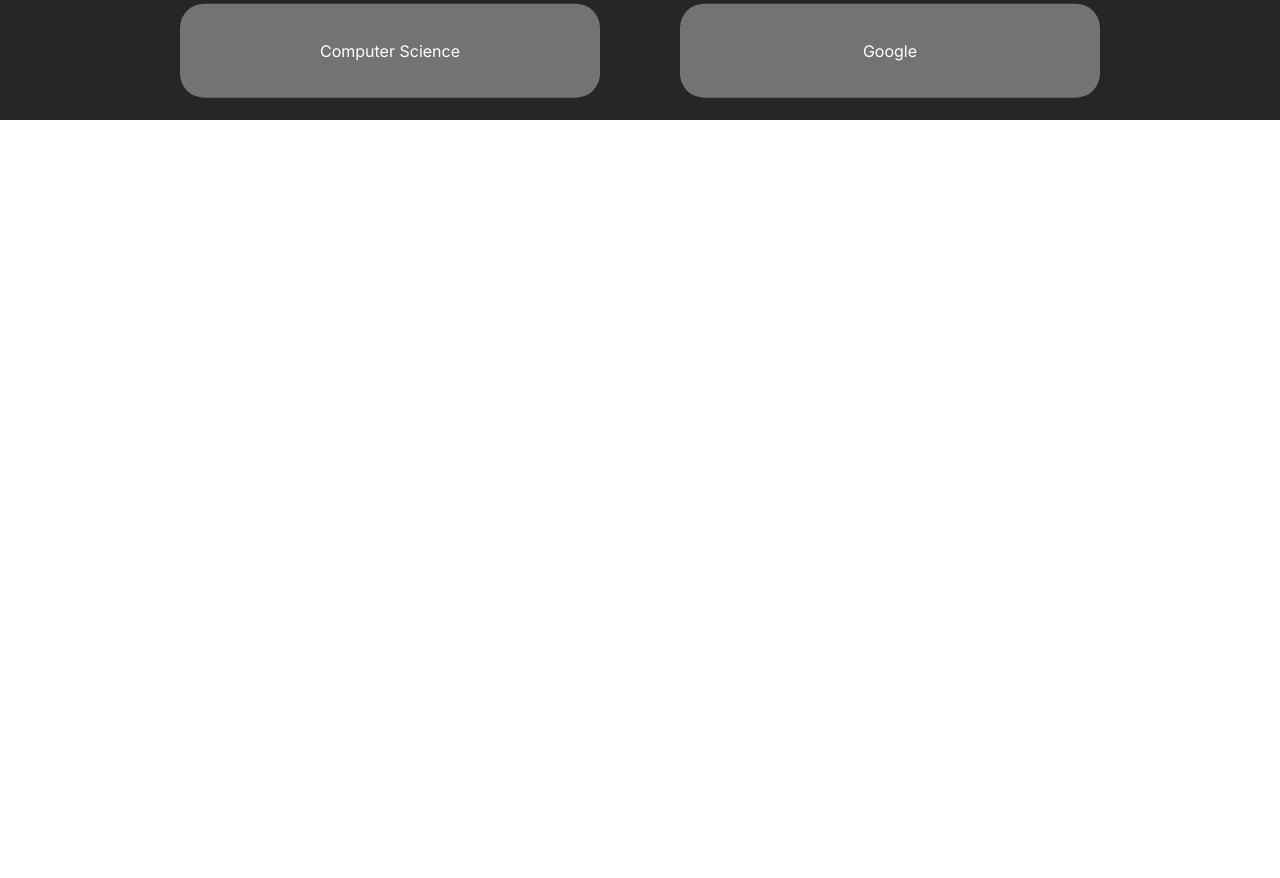
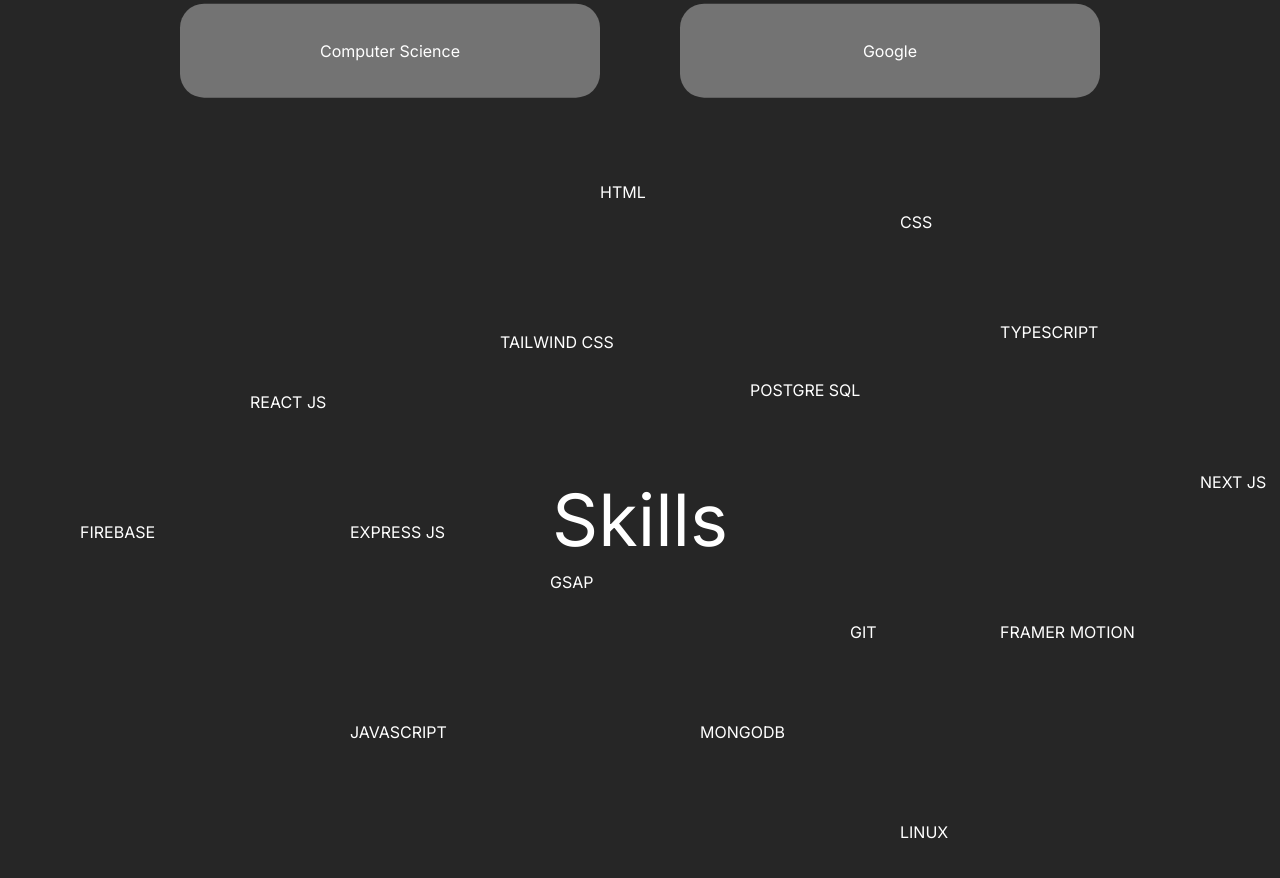
Before and after one commit to HrishikShaji/portfolio-ten, a Next.js app: page / in a window 1280 px wide. Shown: the part 3160-4038 px from the top of the page. Before the commit the page ends 3280 px from the top, so only its background shows below. Built offline with nearby package versions, Linux system fonts and the light colour scheme.

Commit message:
added skill

```diff
--- /dev/null
+++ b/app/components/Skills.tsx
@@ -0,0 +1,46 @@
+import { useEffect, useRef } from "react";
+import { data } from "../lib/data";
+import { cookies } from "next/headers";
+
+const coords = [
+	{ y: 60, x: 600 },
+	{ y: 90, x: 900 },
+	{ y: 600, x: 350 },
+	{ y: 200, x: 1000 },
+	{ y: 270, x: 250 },
+	{ y: 350, x: 1200 },
+	{ y: 400, x: 350 },
+	{ y: 159, x: 1300 },
+	{ y: 210, x: 500 },
+	{ y: 450, x: 550 },
+	{ y: 500, x: 1000 },
+	{ y: 600, x: 700 },
+	{ y: 258, x: 750 },
+	{ y: 400, x: 80 },
+	{ y: 500, x: 850 },
+	{ y: 700, x: 900 },
+];
+export const Skills = () => {
+	const skillRefs = useRef<(HTMLHeadingElement | null)[]>([]);
+	useEffect(() => {
+		skillRefs.current.forEach((el) => {
+			console.log(el?.offsetTop, el?.offsetLeft);
+		});
+	}, []);
+
+	return (
+		<div className="h-screen relative w-full text-white flex items-center  justify-center ">
+			<h1 className="text-7xl">Skills</h1>
+			{data.skills.data.map((item, i) => (
+				<h1
+					className="absolute"
+					style={{ top: `${coords[i].y}px`, left: `${coords[i].x}px` }}
+					ref={(el) => (skillRefs.current[i] = el)}
+					key={i}
+				>
+					{item.name}
+				</h1>
+			))}
+		</div>
+	);
+};
--- a/app/page.tsx
+++ b/app/page.tsx
@@ -7,6 +7,7 @@ import gsap from "gsap";
 import ScrollTrigger from "gsap/dist/ScrollTrigger";
 import { Features } from "./components/Features";
 import { Timeline } from "./components/Timeline";
+import { Skills } from "./components/Skills";
 
 gsap.registerPlugin(ScrollTrigger);
 
@@ -17,6 +18,7 @@ export default function Home() {
       <About />
       <Features />
       <Timeline />
+      <Skills />
     </main>
   );
 }
```
Lines whose indentation alone changed are shown as unchanged.
